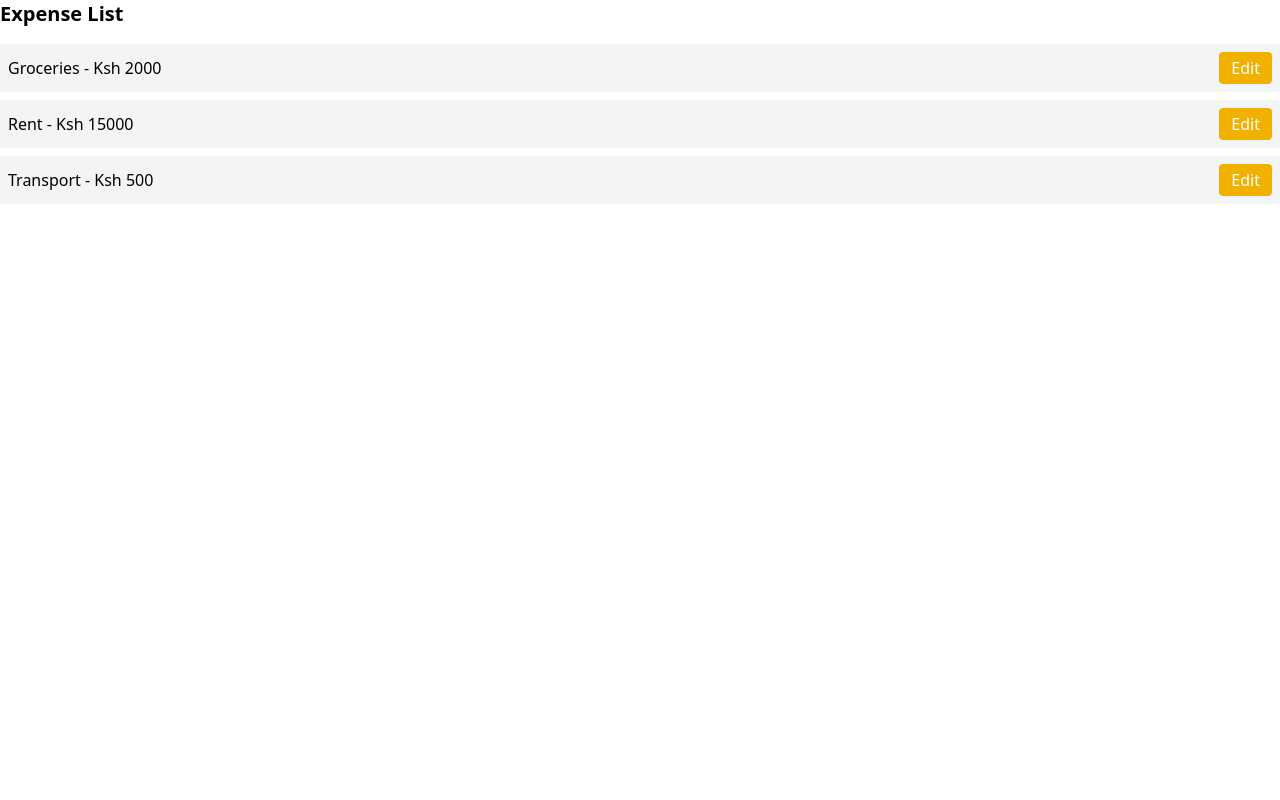
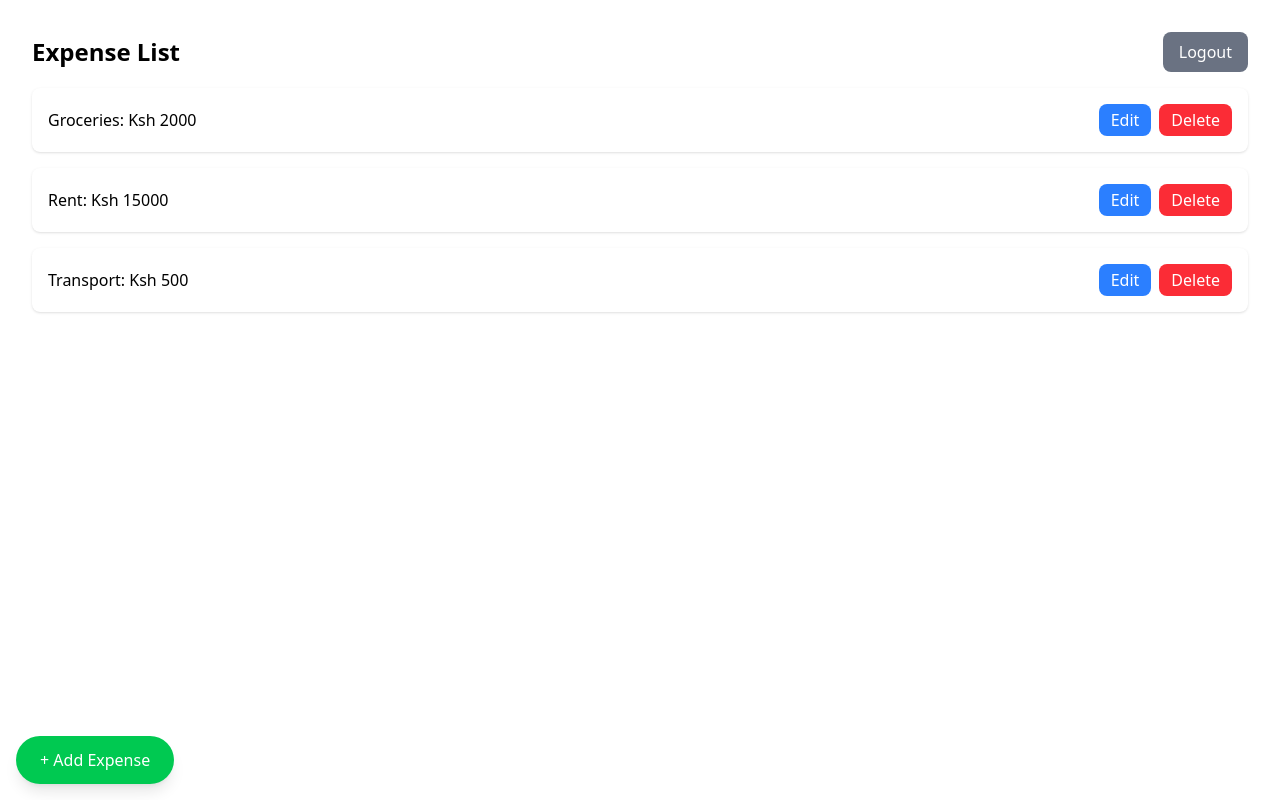
Before and after one commit to augustinemeso/expense-tracker-frontend-app, a React (Vite) app: page /expenses in a window 1280 px wide. Built offline with nearby package versions, Linux system fonts and the light colour scheme; sample sign-in values are in the browser's storage.

Commit message:
add updates

```diff
--- a/src/components/AddExpense.jsx
+++ b/src/components/AddExpense.jsx
@@ -1,7 +1,8 @@
 import React, { useState } from "react";
-import styles from "./styles/AddExpense.module.css"; // Import CSS Module
+import { useNavigate } from "react-router-dom";
 
 const AddExpense = ({ onAdd }) => {
+  const navigate = useNavigate();
   const [amount, setAmount] = useState("");
   const [description, setDescription] = useState("");
 
@@ -9,20 +10,21 @@ const AddExpense = ({ onAdd }) => {
     e.preventDefault();
     if (!amount || !description) return;
 
-    const newExpense = { id: Date.now(), amount, description };
-    onAdd(newExpense);
-    setAmount("");
-    setDescription("");
+    onAdd({ amount: Number(amount), description });
+
+    // Redirect to the expenses list after adding
+    navigate("/expenses");
   };
 
   return (
-    <div className={styles.container}>
-      <div className={styles.formContainer}>
-        <h2 className={styles.title}>Add Expense</h2>
-        <form onSubmit={handleSubmit}>
+    <div className="flex flex-col items-center justify-center min-h-screen bg-gray-100">
+      <div className="bg-white p-8 rounded-lg shadow-lg max-w-md w-full">
+        <h2 className="text-2xl font-bold text-center text-gray-700 mb-6">Add Expense</h2>
+        <form onSubmit={handleSubmit} className="space-y-4">
           <input
             type="number"
-            className={styles.inputField}
+            step="100"
+            className="w-full px-4 py-2 border rounded-lg focus:outline-none focus:ring-2 focus:ring-blue-400"
             placeholder="Amount"
             value={amount}
             onChange={(e) => setAmount(e.target.value)}
@@ -30,13 +32,16 @@ const AddExpense = ({ onAdd }) => {
           />
           <input
             type="text"
-            className={styles.inputField}
+            className="w-full px-4 py-2 border rounded-lg focus:outline-none focus:ring-2 focus:ring-blue-400"
             placeholder="Description"
             value={description}
             onChange={(e) => setDescription(e.target.value)}
             required
           />
-          <button type="submit" className={`${styles.button} ${styles.buttonPrimary}`}>
+          <button
+            type="submit"
+            className="w-full bg-green-500 text-white py-2 rounded-lg hover:bg-green-600 transition"
+          >
             Add Expense
           </button>
         </form>
--- a/src/components/EditExpenses.jsx
+++ b/src/components/EditExpenses.jsx
@@ -1,57 +1,46 @@
-import { useState } from "react";
-import { useNavigate, useLocation, useParams } from "react-router-dom";
-import React from "react";
+import React, { useState } from "react";
+import { useLocation, useNavigate } from "react-router-dom";
 
 const EditExpenses = ({ onUpdate }) => {
-  const { id } = useParams(); // Get expense ID from URL
-  const location = useLocation(); // Get state from navigation
-  const expense = location.state?.expense; // Extract expense data
+  const location = useLocation();
+  const navigate = useNavigate();
+  const expense = location.state?.expense || { id: null, amount: "", description: "" };
 
-  // Ensure default values to avoid "undefined" errors
-  const [amount, setAmount] = useState(expense?.amount || "");
-  const [description, setDescription] = useState(expense?.description || "");
-  const navigate = useNavigate();
+  const [amount, setAmount] = useState(expense.amount);
+  const [description, setDescription] = useState(expense.description);
 
   const handleSubmit = (e) => {
     e.preventDefault();
-    onUpdate({ ...expense, amount, description });
-    navigate("/expenses"); // Redirect back to expenses list after updating
+    if (!amount || !description) return;
+
+    onUpdate({ id: expense.id, amount: Number(amount), description });
+
+    // Redirect to the expenses list after updating
+    navigate("/expenses");
   };
 
-  if (!expense) {
-    return <p className="text-red-500 text-center mt-10">Expense not found.</p>;
-  }
-
   return (
-    <div className="flex justify-center items-center min-h-screen bg-gray-100">
+    <div className="flex flex-col items-center justify-center min-h-screen bg-gray-100">
       <div className="bg-white p-8 rounded-lg shadow-lg max-w-md w-full">
         <h2 className="text-2xl font-bold text-center text-gray-700 mb-6">Edit Expense</h2>
-
         <form onSubmit={handleSubmit} className="space-y-4">
-          <div>
-            <label className="block text-gray-600">Amount</label>
           <input
             type="number"
+            step="100"
             className="w-full px-4 py-2 border rounded-lg focus:outline-none focus:ring-2 focus:ring-blue-400"
-              placeholder="Enter amount"
+            placeholder="Amount"
             value={amount}
             onChange={(e) => setAmount(e.target.value)}
             required
           />
-          </div>
-
-          <div>
-            <label className="block text-gray-600">Description</label>
           <input
             type="text"
             className="w-full px-4 py-2 border rounded-lg focus:outline-none focus:ring-2 focus:ring-blue-400"
-              placeholder="Enter description"
+            placeholder="Description"
             value={description}
             onChange={(e) => setDescription(e.target.value)}
             required
           />
-          </div>
-
           <button
             type="submit"
             className="w-full bg-green-500 text-white py-2 rounded-lg hover:bg-green-600 transition"
@@ -65,62 +54,3 @@ const EditExpenses = ({ onUpdate }) => {
 };
 
 export default EditExpenses;
-
-
-// import { useState } from "react";
-// import { useNavigate } from "react-router-dom";
-
-// const EditExpenses = ({ expense, onUpdate }) => {
-//   const [amount, setAmount] = useState(expense.amount);
-//   const [description, setDescription] = useState(expense.description);
-//   const navigate = useNavigate();
-
-//   const handleSubmit = (e) => {
-//     e.preventDefault();
-//     onUpdate({ ...expense, amount, description });
-//     navigate("/home"); // Redirect back to Home after updating
-//   };
-
-//   return (
-//     <div className="flex justify-center items-center min-h-screen bg-gray-100">
-//       <div className="bg-white p-8 rounded-lg shadow-lg max-w-md w-full">
-//         <h2 className="text-2xl font-bold text-center text-gray-700 mb-6">Edit Expense</h2>
-
-//         <form onSubmit={handleSubmit} className="space-y-4">
-//           <div>
-//             <label className="block text-gray-600">Amount</label>
-//             <input
-//               type="number"
-//               className="w-full px-4 py-2 border rounded-lg focus:outline-none focus:ring-2 focus:ring-blue-400"
-//               placeholder="Enter amount"
-//               value={amount}
-//               onChange={(e) => setAmount(e.target.value)}
-//               required
-//             />
-//           </div>
-
-//           <div>
-//             <label className="block text-gray-600">Description</label>
-//             <input
-//               type="text"
-//               className="w-full px-4 py-2 border rounded-lg focus:outline-none focus:ring-2 focus:ring-blue-400"
-//               placeholder="Enter description"
-//               value={description}
-//               onChange={(e) => setDescription(e.target.value)}
-//               required
-//             />
-//           </div>
-
-//           <button
-//             type="submit"
-//             className="w-full bg-green-500 text-white py-2 rounded-lg hover:bg-green-600 transition"
-//           >
-//             Update Expense
-//           </button>
-//         </form>
-//       </div>
-//     </div>
-//   );
-// };
-
-// export default EditExpenses;
--- a/src/components/ExpenseList.jsx
+++ b/src/components/ExpenseList.jsx
@@ -1,64 +1,60 @@
+import React from "react";
 import { useNavigate } from "react-router-dom";
-import React from "react";
 
-const ExpenseList = ({ expenses }) => {
+const ExpenseList = ({ expenses, onDelete }) => {
   const navigate = useNavigate();
 
+  // Logout function
+  const handleLogout = () => {
+    localStorage.removeItem("token"); // Assuming authentication uses localStorage
+    navigate("/"); // Redirect to login
+  };
+
   return (
-    <div>
-      <h2 className="text-xl font-bold mb-4">Expense List</h2>
-      <ul className="space-y-2">
+    <div className="p-8 relative min-h-screen">
+      {/* Header with Logout Button */}
+      <div className="flex justify-between items-center mb-4">
+        <h2 className="text-2xl font-bold">Expense List</h2>
+        <button
+          onClick={handleLogout}
+          className="bg-gray-500 text-white px-4 py-2 rounded-lg hover:bg-gray-700 transition"
+        >
+          Logout
+        </button>
+      </div>
+
+      {/* Expense List */}
+      <ul className="space-y-4">
         {expenses.map((expense) => (
-          <li key={expense.id} className="flex justify-between items-center bg-gray-100 p-2 rounded">
-            <span>{expense.description} - Ksh {expense.amount}</span>
-            <button
-              className="bg-yellow-500 text-white px-3 py-1 rounded hover:bg-yellow-600 transition"
-              onClick={() => navigate(`/edit-expense/${expense.id}`, { state: { expense } })}
-            >
-              Edit
-            </button>
+          <li key={expense.id} className="flex justify-between items-center bg-white p-4 shadow rounded-lg">
+            <span>{expense.description}: Ksh {expense.amount}</span>
+            <div>
+              <button
+                onClick={() => navigate(`/edit-expense/${expense.id}`, { state: { expense } })}
+                className="bg-blue-500 text-white px-3 py-1 rounded-lg mr-2 hover:bg-blue-700 transition"
+              >
+                Edit
+              </button>
+              <button
+                onClick={() => onDelete(expense.id)}
+                className="bg-red-500 text-white px-3 py-1 rounded-lg hover:bg-red-700 transition"
+              >
+                Delete
+              </button>
+            </div>
           </li>
         ))}
       </ul>
+
+      {/* Add Expense Button (Bottom Left) */}
+      <button
+        onClick={() => navigate("/add-expense")}
+        className="fixed bottom-4 left-4 bg-green-500 text-white px-6 py-3 rounded-full shadow-lg hover:bg-green-700 transition"
+      >
+        + Add Expense
+      </button>
     </div>
   );
 };
 
 export default ExpenseList;
-
-
-// import { useNavigate } from "react-router-dom";
-// import React from 'react';
-
-// const ExpenseList = ({ expenses }) => {
-// // const ExpenseList = () => {
-//   // const expenses = [
-//   //   { id: 1, description: "Groceries", amount: 2000 },
-//   //   { id: 2, description: "Rent", amount: 15000 },
-//   //   { id: 3, description: "Transport", amount: 500 },
-//   // ];
-
-//   const navigate = useNavigate();
-
-//   return (
-//     <div>
-//       <h2 className="text-xl font-bold mb-4">Expense List</h2>
-//       <ul className="space-y-2">
-//         {expenses.map((expense) => (
-//           <li key={expense.id} className="flex justify-between items-center bg-gray-100 p-2 rounded">
-//             <span>{expense.description} - Ksh {expense.amount}</span>
-//             <button
-//               className="bg-yellow-500 text-white px-3 py-1 rounded hover:bg-yellow-600 transition"
-//               onClick={() => navigate("/edit-expense/:id", { state: { expense } })}
-//               // onClick={() => navigate("/edit-expense/:id", { state: { expense } })}
-//             >
-//               Edit
-//             </button>
-//           </li>
-//         ))}
-//       </ul>
-//     </div>
-//   );
-// };
-
-// export default ExpenseList;
```
Lines whose indentation alone changed are shown as unchanged.
